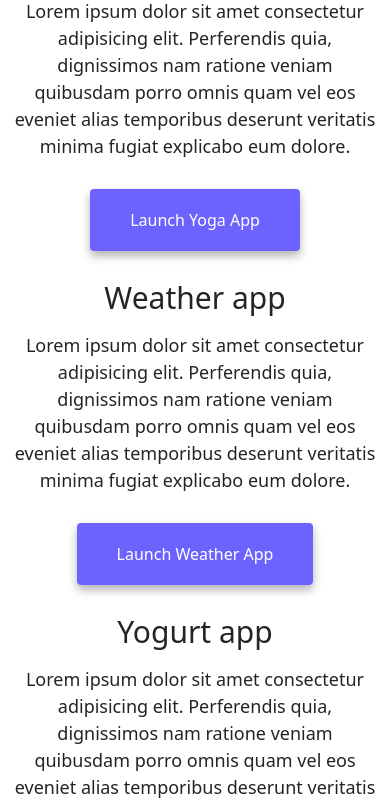
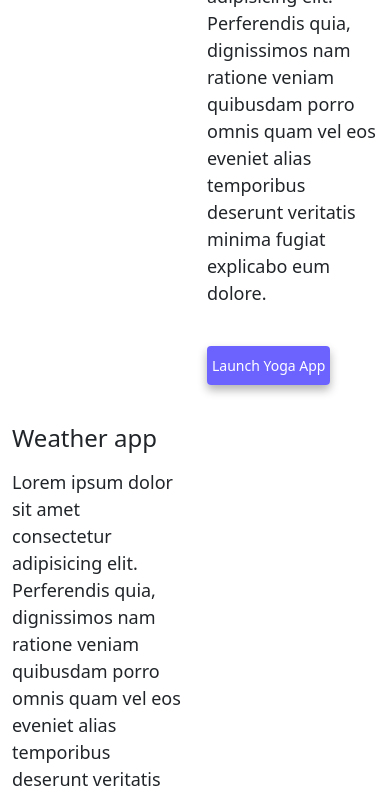
Before and after one commit to Aghaulor-Gift/responsible-homework03, a plain HTML site: page index.html in a window 390 px wide. Shown: the part 623-1421 px from the top of the page. Drawn offline with nearby package versions, Linux system fonts and the light colour scheme.

Commit message:
Update style.css

```diff
--- a/style.css
+++ b/style.css
@@ -6,6 +6,8 @@
 
 body {
   margin-top: 100px;
+  height: 100vh;
+  width: 100vw;
  }
 
 h1,
@@ -94,42 +96,27 @@ p {
   z-index: 1000;
 }
 
-@media (max-width: 767.98px) {
+@media (max-width: 991.98px) {
   body {
-    padding-top: 100px;
-    display: flex;
-    flex-direction: column;
-    align-items: center;
-    justify-content: center;
-    text-align: center;
-    }
-  .primary-link {
-    max-width: 100%;
-  }
-  img {
-    display: none;
+    padding-top: 120px;
+    font-size: 16px;
+    height: 100vh;
+    width: 100vw;
   }
 
   h1 {
-    font-size: 48px;
+    font-size: 72px;
   }
+
   h2 {
-  font-size: 30px;
-  }
-   .col-6 {
-    width: 100%;
-    max-width: 100%;
-    flex: 0 0 100%;
+    font-size: 36px;
   }
 
   .primary-link, .secondary-link {
-    position: relative;
-    cursor: pointer;
-    padding-left: 40px;
-    padding-right: 40px;
+    padding: 15px 10px;
   }
 
-.primary-link::after {
+  .primary-link::after, .secondary-link::after {
     content: attr(title);
     position: absolute;
     bottom: 100%;
@@ -145,34 +132,37 @@ p {
     z-index: 999;
   }
 
-.primary-link, .secondary-link:hover::after {
+  .primary-link:hover::after, .secondary-link:hover::after {
     opacity: 1;
     visibility: visible;
   }
-
-  .row {
-    text-align: center;
-  }
 }
 
-@media (max-width: 575.98px) {
+@media (max-width: 767.98px) {
   body {
     padding-top: 100px;
-    display: flex;
-    flex-direction: column;
-    align-items: center;
-    justify-content: center;
-    text-align: center;
+    font-size: 14px;
+    height: 100vh;
+    width: 100vw;
+  }
+
+  img {
+    display: none;
+  }
+
+  h1 {
+    font-size: 48px;
+  }
+
+  h2 {
+    font-size: 30px;
   }
 
   .primary-link, .secondary-link {
-    position: relative;
-    cursor: pointer;
-    padding-left: 40px;
-    padding-right: 40px;
+    padding: 10px 5px;
   }
 
-.primary-link::after {
+  .primary-link::after, .secondary-link::after {
     content: attr(title);
     position: absolute;
     bottom: 100%;
@@ -188,19 +178,32 @@ p {
     z-index: 999;
   }
 
-.primary-link, .secondary-link:hover::after {
+  .primary-link:hover::after, .secondary-link:hover::after {
     opacity: 1;
     visibility: visible;
+  }
+}
+
+@media (max-width: 575.98px) {
+  body {
+    padding-top: 80px;
+    height: 100vh;
+    width: 100vw;
+  }
+
+  h1 {
+    font-size: 36px;
+  }
+
+  h2 {
+    font-size: 24px;
   }
 
   img {
     display: none;
   }
 
-  h1 {
-    font-size: 48px;
-  }
-  h2 {
-    font-size: 30px;
+  .primary-link, .secondary-link {
+    padding: 10px 5px;
   }
 }
```
Lines whose indentation alone changed are shown as unchanged.
